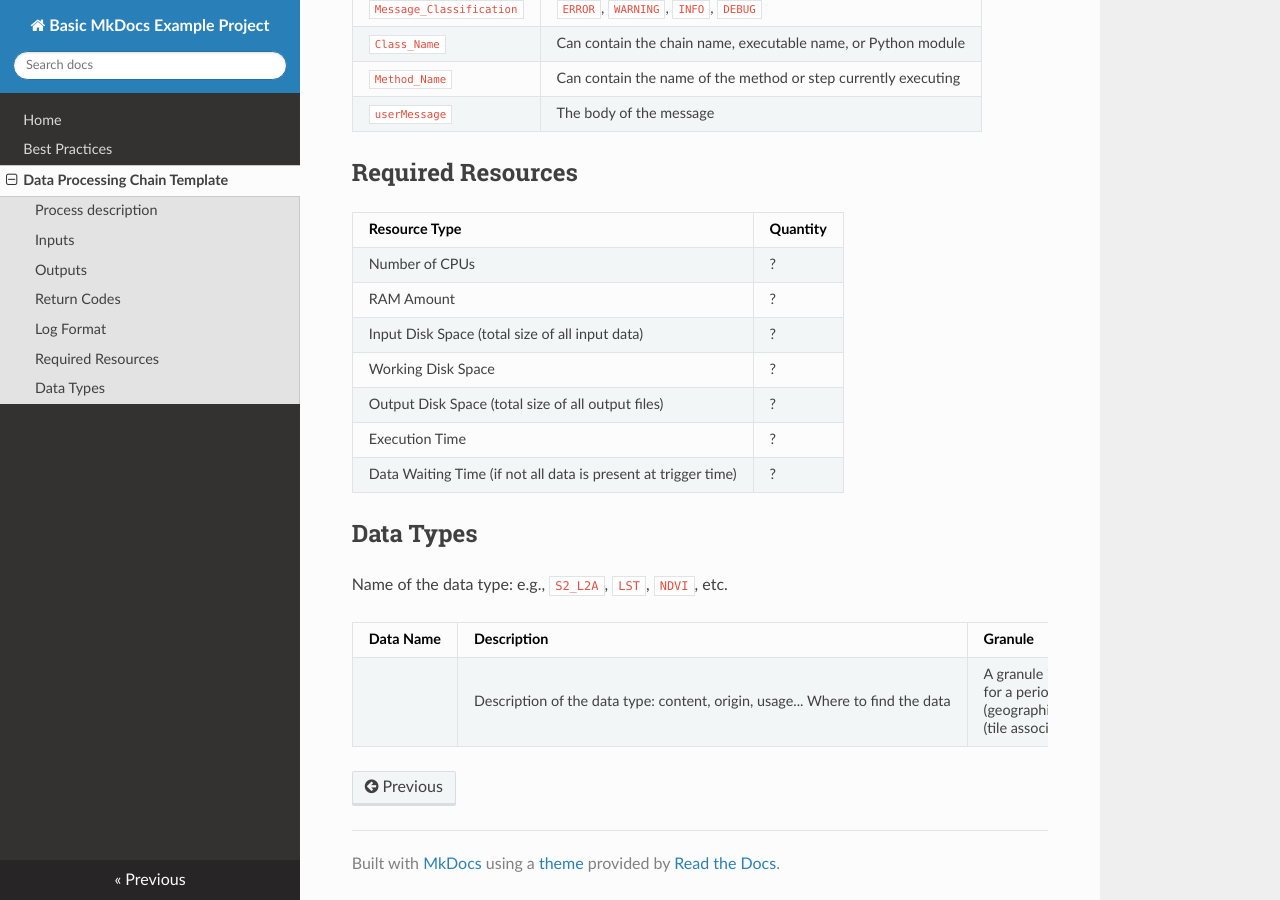
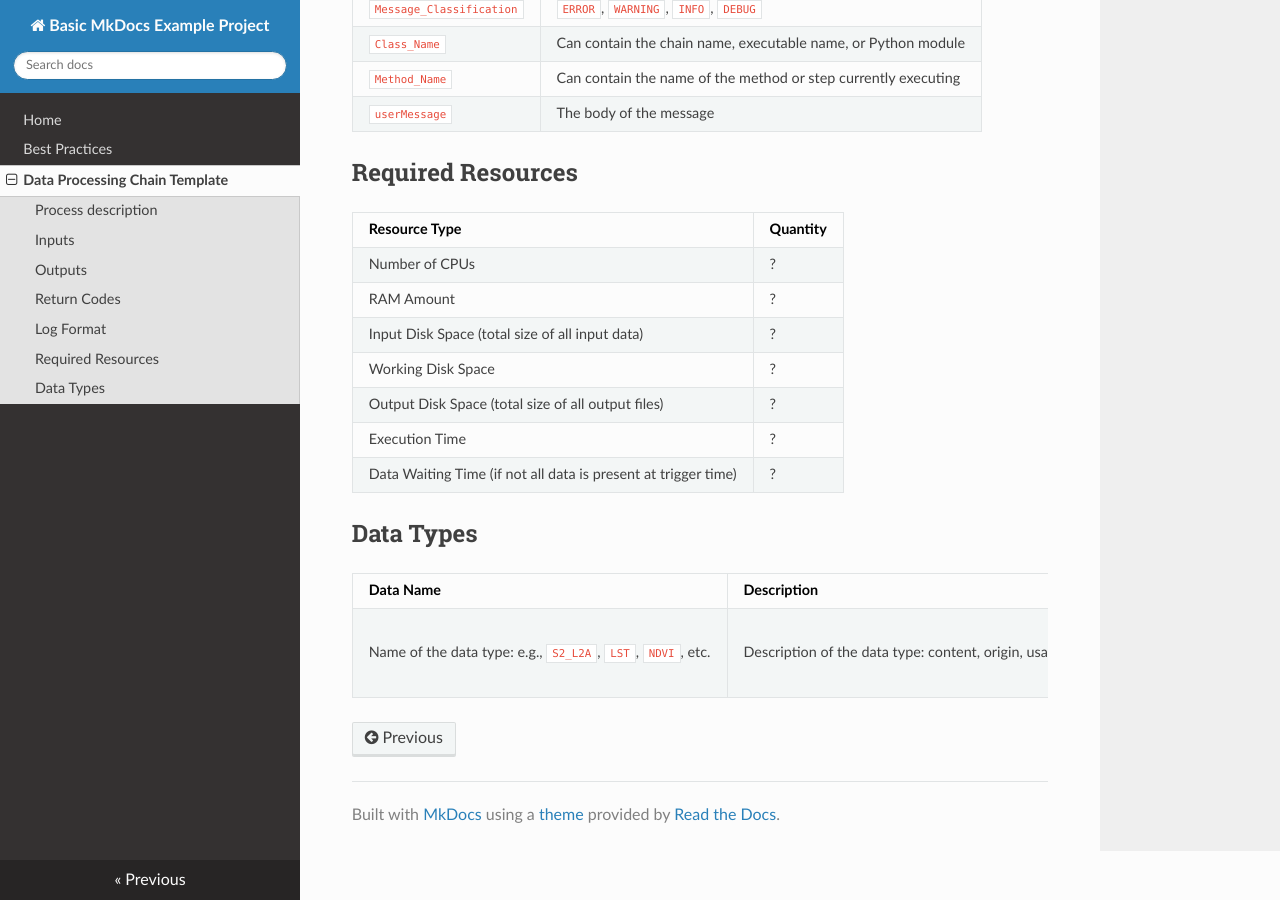
Before and after one commit to CNES/processing-chain-guidelines, an MkDocs documentation site: the page built from docs/Data_processing_chain_template.md, in a window 1280 px wide and 900 px high, scrolled down 1548 px. Built offline with MkDocs 1.6.1, drawn with Linux system fonts in a browser that asks for light colours; nearby versions of some CDN libraries.

Commit message:
Refactor data types section in processing chain template for improved clarity and structure

```diff
--- a/docs/Data_processing_chain_template.md
+++ b/docs/Data_processing_chain_template.md
@@ -73,8 +73,6 @@ Required Resources
 Data Types
 ----------
 
-Name of the data type: e.g., `S2_L2A`, `LST`, `NDVI`, etc.
-
 | Data Name | Description | Granule | Nomenclature |
 | :--- | :--- | :--- | :--- |
-|      | Description of the data type: content, origin, usage... Where to find the data | A granule is a temporal and/or geographical identification object. Some types are universal (e.g., `SEGMENT` for a period or `DAY` for a day). Others are specific, such as `S2_TILE` (geographical only, e.g., `S2T29LQK`) or `S2_TEMPORAL_TILE` (tile associated with a date, e.g., `S2TT12HWG_20211018-122314-612`). | Regular Expression: regex to identify a file corresponding to the data type, with explanations of its components. Example(s): one or more examples of filenames corresponding to the data type. |
+|   Name of the data type: e.g., `S2_L2A`, `LST`, `NDVI`, etc.   | Description of the data type: content, origin, usage... Where to find the data | A granule is a temporal and/or geographical identification object. Some types are universal (e.g., `SEGMENT` for a period or `DAY` for a day). Others are specific, such as `S2_TILE` (geographical only, e.g., `S2T29LQK`) or `S2_TEMPORAL_TILE` (tile associated with a date, e.g., `S2TT12HWG_20211018-122314-612`). | Regular Expression: regex to identify a file corresponding to the data type, with explanations of its components. Example(s): one or more examples of filenames corresponding to the data type. |
```
